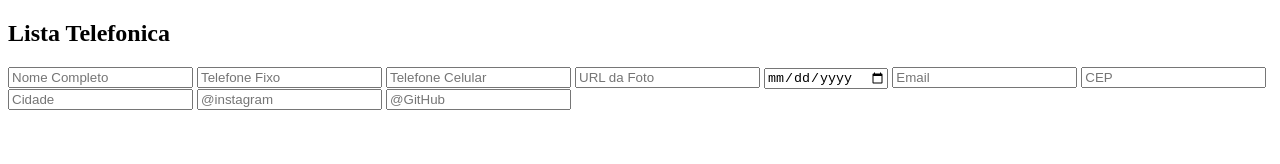
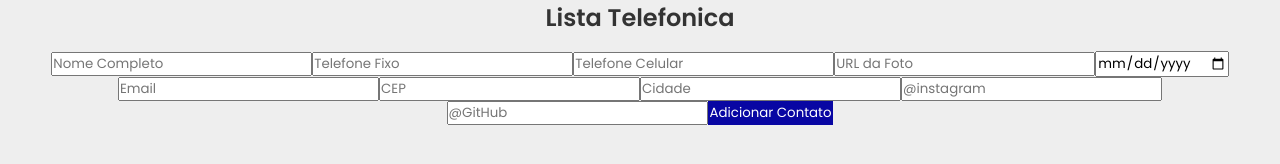
Before and after one commit to GuiLimaSeila/DesafioListaPhone, a plain HTML site: page index.html in a window 1280 px wide. Drawn offline with Linux system fonts and the light colour scheme.

Commit message:
feat: basic html and css

```diff
--- a/assets/css/style.index.css
+++ b/assets/css/style.index.css
@@ -0,0 +1,35 @@
+@import url('https://fonts.googleapis.com/css2?family=Poppins:wght@100;200;300;400;500;600&display=swap');
+
+* {
+    font-family: 'Poppins', sans-serif;
+    margin: 0;
+    padding: 0;
+    box-sizing: border-box;
+}
+
+body {
+background-color: #eeeeee;
+}
+
+h2{
+    font-size: 1.5rem;
+    font-weight: 600;
+    color: #333333;
+    margin-bottom: 1rem;
+    text-align: center;
+}
+
+#inpts-area {
+    width: 100%;
+    display: flex;
+    flex-wrap: wrap;
+    justify-content: center;
+    align-items: center;
+}
+
+#addBtn{
+    background-color: #0806a3;
+    color: #fff;
+    border: none;
+    padding: 2px;
+}
--- a/index.html
+++ b/index.html
@@ -11,18 +11,24 @@
 
 <body>
     <h2>Lista Telefonica</h2>
+    <main>
     <div id="inpts-area">
-        <input type="text" placeholder="Nome Completo">
-        <input type="text" placeholder="Telefone Fixo">
-        <input type="text" placeholder="Telefone Celular">
-        <input type="text" placeholder="URL da Foto">
-        <input type="date">
-        <input type="text" placeholder="Email">
-        <input type="text" placeholder="CEP">
-        <input type="text" placeholder="Cidade">
-        <input type="text" placeholder="@instagram">
-        <input type="text" placeholder="@GitHub">
-
+        <input type="text" placeholder="Nome Completo" id="full-name">
+        <input type="text" placeholder="Telefone Fixo" id="fixed-phone">
+        <input type="text" placeholder="Telefone Celular" id="mobile-phone">
+        <input type="text" placeholder="URL da Foto" id="imgURL">
+        <input type="date" id="date">
+        <input type="text" placeholder="Email" id="email">
+        <input type="text" placeholder="CEP" id="cep">
+        <input type="text" placeholder="Cidade" id="city">
+        <input type="text" placeholder="@instagram" id="instagram">
+        <input type="text" placeholder="@GitHub" id="github">
+        <button onclick="test()" id="addBtn">Adicionar Contato</button>
+    </div>
+    <aside id="aside">
+    </aside>
+</main>
+    <div id="contacts-area">
     </div>
 </body>
 
```
